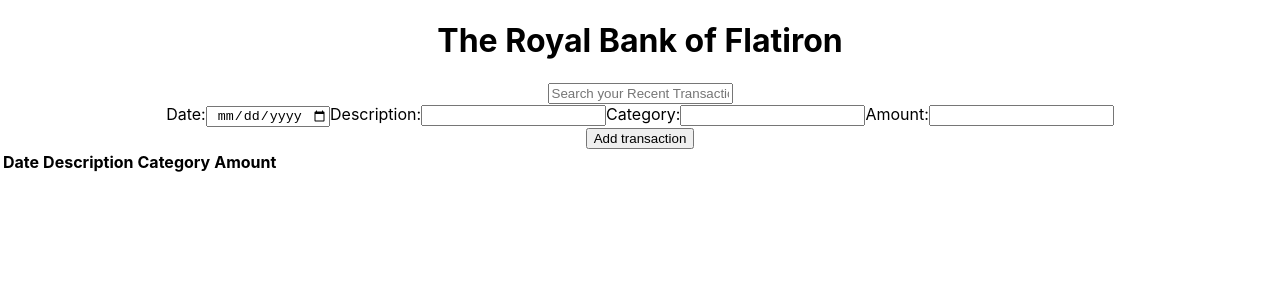
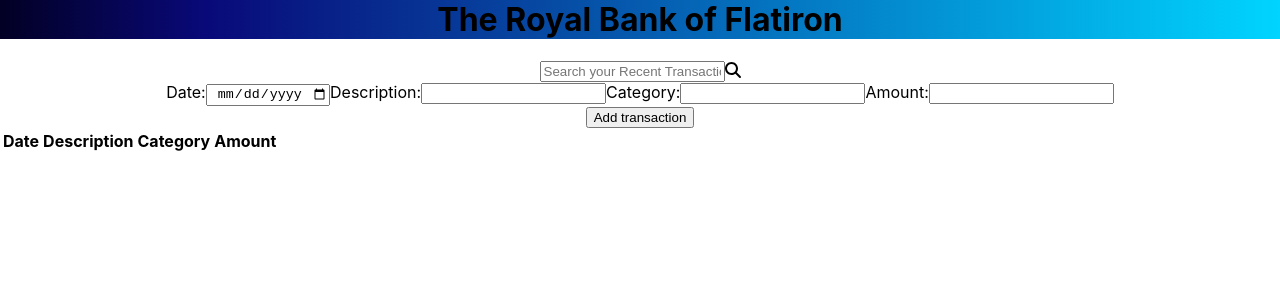
Before and after one commit to kisurizzz/bank-of-flatiron-, a React (Create React App) app: page / in a window 1280 px wide. Shown: the top 300 px of the page. Built offline with nearby package versions, Linux system fonts and the light colour scheme.

Commit message:
add styling

```diff
--- a/package.json
+++ b/package.json
@@ -3,6 +3,11 @@
   "version": "0.1.0",
   "private": true,
   "dependencies": {
+    "@fortawesome/fontawesome-svg-core": "^6.5.2",
+    "@fortawesome/free-brands-svg-icons": "^6.5.2",
+    "@fortawesome/free-regular-svg-icons": "^6.5.2",
+    "@fortawesome/free-solid-svg-icons": "^6.5.2",
+    "@fortawesome/react-fontawesome": "^0.2.0",
     "@testing-library/jest-dom": "^5.17.0",
     "@testing-library/react": "^13.4.0",
     "@testing-library/user-event": "^13.5.0",
--- a/src/Components/SearchBar.js
+++ b/src/Components/SearchBar.js
@@ -1,12 +1,15 @@
-function SearchBar(){
+import React from "react";
+import { FontAwesomeIcon } from '@fortawesome/react-fontawesome';
+import { faSearch } from '@fortawesome/free-solid-svg-icons';
+function SearchBar({onSearchChange}){
     return (
         <div className="searchbar">
           <input
             type="text"
             placeholder="Search your Recent Transactions"
-            // onChange={(e) =>handleSearch(e.target.value)}
+            onChange={(e) =>onSearchChange(e.target.value)}
           />
-          <i className="circular search link icon"></i>
+          <FontAwesomeIcon icon={faSearch} className="search-icon" />
         </div>
       );
 }
--- a/src/index.css
+++ b/src/index.css
@@ -15,3 +15,8 @@ code {
   box-sizing: border-box;
   text-align: center;
 }
+h1 {
+  background: rgb(2,0,36);
+background: linear-gradient(90deg, rgba(2,0,36,1) 0%, rgba(9,9,121,1) 16%, rgba(0,212,255,1) 100%);
+  margin-top: 0px;
+}
```
Also changed, not shown: 1 other file (tests, documents, lock files or other folders).
